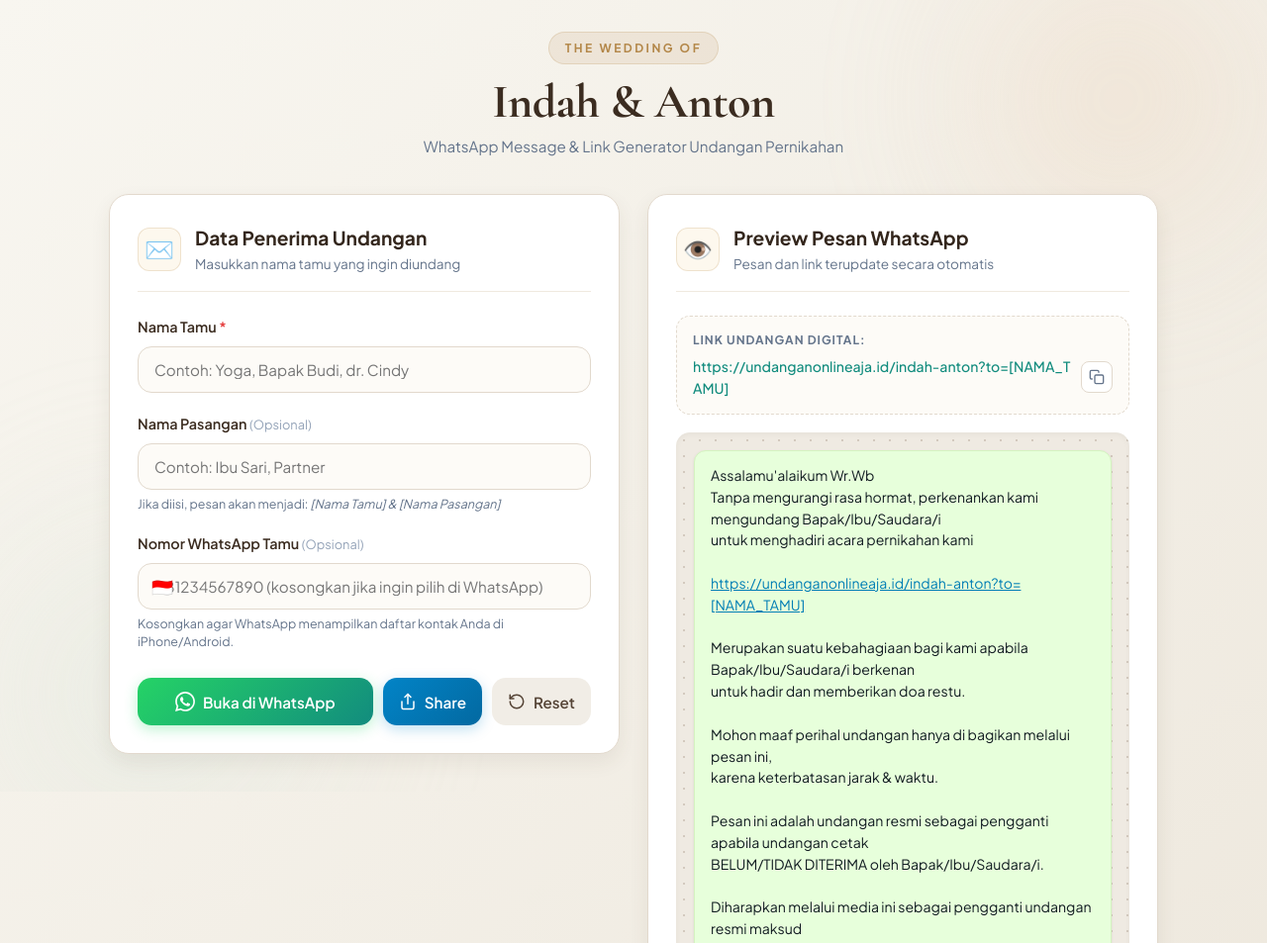
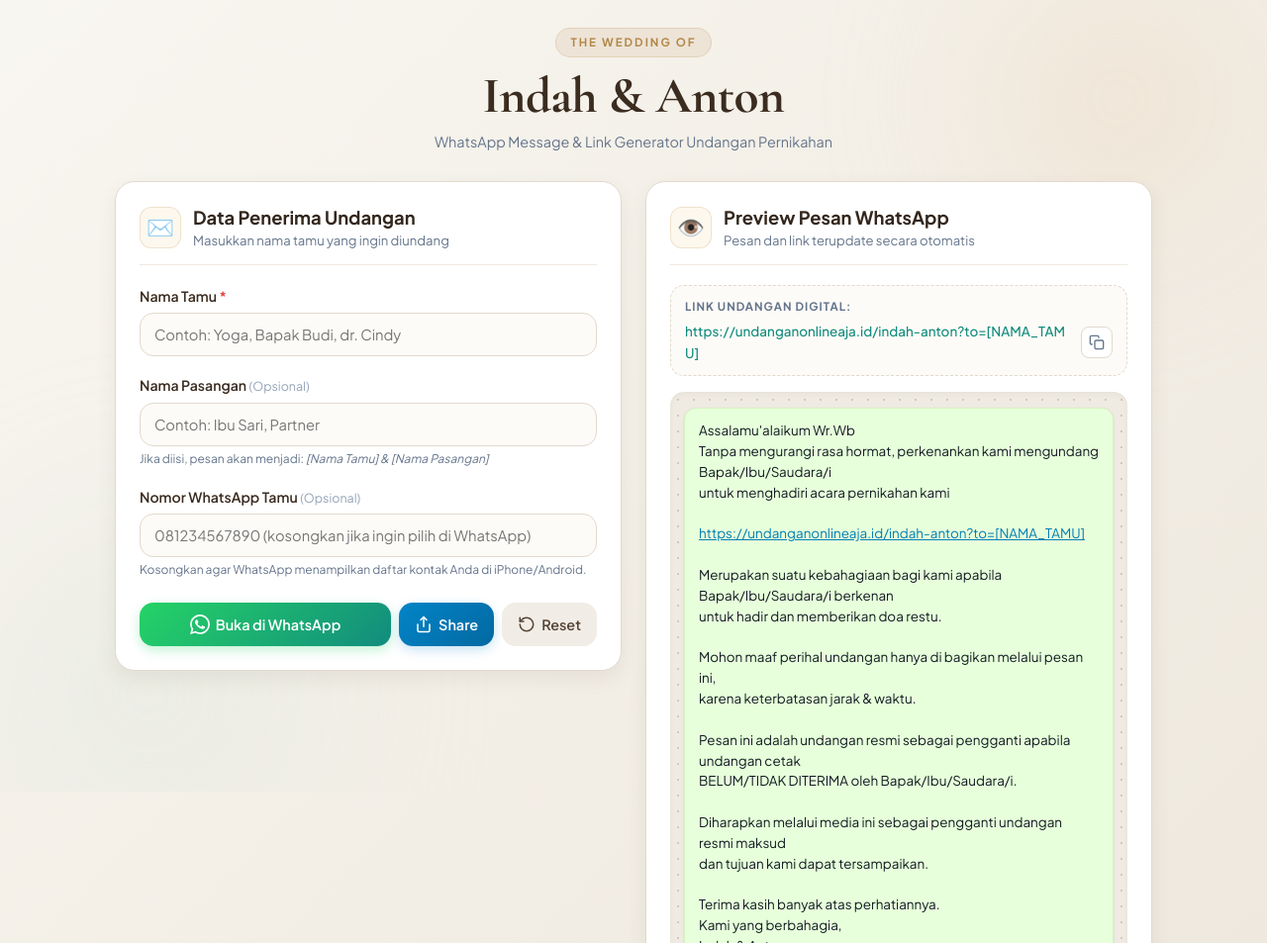
Before and after one commit to antonwiji/invite-wedding, a plain HTML site: page index.html in a window 1280 px wide. Shown: the top 953 px of the page at 99% size. Drawn offline with nearby package versions, Linux system fonts and the light colour scheme.

Commit message:
fixing ui

```diff
--- a/index.html
+++ b/index.html
@@ -81,7 +81,6 @@
               Nomor WhatsApp Tamu <span class="optional">(Opsional)</span>
             </label>
             <div class="input-wrapper phone-wrapper">
-              <span class="input-prefix" aria-hidden="true">🇮🇩</span>
               <input
                 type="tel"
                 id="phoneNumber"
--- a/style.css
+++ b/style.css
@@ -1,6 +1,7 @@
 /* ==========================================================================
    Wedding Invitation WA Message Generator — Stylesheet
    Theme: Elegant Warm Wedding (Champagne, Sage & Gold)
+   Fully Responsive & Mobile-Optimized
    ========================================================================== */
 
 :root {
@@ -35,11 +36,17 @@
   --shadow-lg: 0 16px 36px rgba(78, 60, 40, 0.12);
 }
 
-/* Reset & Base */
-* {
+/* Reset & Global Base */
+*, *::before, *::after {
   box-sizing: border-box;
   margin: 0;
   padding: 0;
+}
+
+html, body {
+  width: 100%;
+  max-width: 100%;
+  overflow-x: hidden;
 }
 
 body {
@@ -48,7 +55,6 @@
   color: var(--text-main);
   min-height: 100vh;
   position: relative;
-  overflow-x: hidden;
   line-height: 1.6;
 }
 
@@ -87,119 +93,140 @@
   left: -100px;
 }
 
-/* Layout Container */
+/* Main Container */
 .app-container {
   position: relative;
   z-index: 1;
-  max-width: 1100px;
+  width: 100%;
+  max-width: 1080px;
   margin: 0 auto;
-  padding: 32px 20px 48px;
+  padding: 28px 16px 48px;
 }
 
-/* Header Section */
+/* Header */
 .app-header {
   text-align: center;
-  margin-bottom: 36px;
+  margin-bottom: 28px;
+  padding: 0 8px;
 }
 
 .badge {
   display: inline-block;
-  font-size: 0.75rem;
+  font-size: 0.72rem;
   font-weight: 700;
   text-transform: uppercase;
-  letter-spacing: 2.5px;
+  letter-spacing: 2px;
   color: var(--accent-gold);
   background: rgba(179, 135, 73, 0.12);
-  padding: 6px 16px;
+  padding: 5px 14px;
   border-radius: 999px;
-  margin-bottom: 12px;
+  margin-bottom: 10px;
   border: 1px solid rgba(179, 135, 73, 0.2);
 }
 
 .couple-names {
   font-family: var(--font-serif);
-  font-size: 3rem;
+  font-size: clamp(2.2rem, 7vw, 3.2rem);
   font-weight: 700;
   color: #3b2c20;
   letter-spacing: -0.5px;
   margin-bottom: 6px;
-  line-height: 1.1;
+  line-height: 1.15;
+  word-break: break-word;
 }
 
 .subtitle {
-  font-size: 0.95rem;
+  font-size: 0.9rem;
   color: var(--text-muted);
-  max-width: 480px;
+  max-width: 460px;
   margin: 0 auto;
+  line-height: 1.5;
 }
 
-/* Two-column Grid */
+/* Main Responsive Grid */
 .main-grid {
   display: grid;
-  grid-template-columns: 1fr 1fr;
-  gap: 28px;
+  grid-template-columns: minmax(0, 1fr) minmax(0, 1fr);
+  gap: 24px;
   align-items: start;
+  width: 100%;
+  max-width: 100%;
 }
 
 @media (max-width: 860px) {
   .main-grid {
-    grid-template-columns: 1fr;
-    gap: 24px;
+    grid-template-columns: minmax(0, 1fr);
+    gap: 20px;
   }
 }
 
-/* Card Common Styles */
+/* Card Styling */
 .card {
   background: var(--card-bg);
   border-radius: var(--radius-lg);
   border: 1px solid var(--border-color);
   box-shadow: var(--shadow-md);
-  padding: 28px;
+  padding: 24px;
+  width: 100%;
+  max-width: 100%;
+  min-width: 0;
+  box-sizing: border-box;
+}
+
+@media (max-width: 480px) {
+  .card {
+    padding: 18px 16px;
+    border-radius: 16px;
+  }
 }
 
 .card-header {
   display: flex;
   align-items: center;
-  gap: 14px;
-  margin-bottom: 24px;
-  padding-bottom: 16px;
+  gap: 12px;
+  margin-bottom: 20px;
+  padding-bottom: 14px;
   border-bottom: 1px solid #f0e9df;
 }
 
 .card-icon {
-  font-size: 1.5rem;
-  width: 44px;
-  height: 44px;
+  font-size: 1.4rem;
+  width: 42px;
+  height: 42px;
   display: flex;
   align-items: center;
   justify-content: center;
   background: var(--accent-gold-light);
   border-radius: 12px;
   border: 1px solid rgba(179, 135, 73, 0.2);
+  flex-shrink: 0;
 }
 
 .card-header h2 {
-  font-size: 1.2rem;
+  font-size: 1.15rem;
   font-weight: 700;
   color: #33261c;
+  line-height: 1.3;
 }
 
 .card-desc {
-  font-size: 0.85rem;
+  font-size: 0.82rem;
   color: var(--text-muted);
 }
 
-/* Form Groups & Inputs */
+/* Form Elements */
 .form-group {
-  margin-bottom: 20px;
+  margin-bottom: 18px;
+  width: 100%;
+  max-width: 100%;
 }
 
 .form-group label {
   display: block;
-  font-size: 0.9rem;
+  font-size: 0.88rem;
   font-weight: 600;
   color: #3b2c20;
-  margin-bottom: 8px;
+  margin-bottom: 6px;
 }
 
 .required {
@@ -207,7 +234,7 @@
 }
 
 .optional {
-  font-size: 0.8rem;
+  font-size: 0.78rem;
   font-weight: 400;
   color: var(--text-light);
 }
@@ -216,6 +243,8 @@
   position: relative;
   display: flex;
   align-items: center;
+  width: 100%;
+  max-width: 100%;
 }
 
 .phone-wrapper .input-prefix {
@@ -232,22 +261,25 @@
 input[type="text"],
 input[type="tel"] {
   width: 100%;
-  padding: 13px 16px;
+  max-width: 100%;
+  min-width: 0;
+  padding: 12px 14px;
   font-family: var(--font-sans);
-  font-size: 0.95rem;
+  font-size: 0.92rem;
   color: var(--text-main);
   background: #fdfbf7;
   border: 1.5px solid var(--border-color);
   border-radius: var(--radius-md);
   outline: none;
   transition: all 0.2s ease;
+  box-sizing: border-box;
 }
 
 input[type="text"]:focus,
 input[type="tel"]:focus {
   background: #ffffff;
   border-color: var(--accent-gold);
-  box-shadow: 0 0 0 4px rgba(179, 135, 73, 0.15);
+  box-shadow: 0 0 0 3px rgba(179, 135, 73, 0.15);
 }
 
 input.input-error {
@@ -257,9 +289,9 @@
 
 .error-message {
   display: none;
-  font-size: 0.8rem;
+  font-size: 0.78rem;
   color: var(--error-color);
-  margin-top: 6px;
+  margin-top: 5px;
   font-weight: 500;
 }
 
@@ -269,45 +301,61 @@
 
 .field-hint {
   display: block;
-  font-size: 0.78rem;
+  font-size: 0.75rem;
   color: var(--text-muted);
-  margin-top: 6px;
-  line-height: 1.4;
+  margin-top: 5px;
+  line-height: 1.35;
 }
 
-/* Button Styling */
+/* Button Layout — Fully Responsive */
 .button-group {
-  display: flex;
-  gap: 10px;
-  margin-top: 28px;
+  display: grid;
+  grid-template-columns: 1fr auto auto;
+  gap: 8px;
+  margin-top: 24px;
+  width: 100%;
+  max-width: 100%;
+}
+
+@media (max-width: 520px) {
+  .button-group {
+    grid-template-columns: 1fr 1fr;
+    gap: 8px;
+  }
+
+  .btn-primary {
+    grid-column: 1 / -1; /* Top full-width */
+  }
 }
 
 .btn {
   display: inline-flex;
   align-items: center;
   justify-content: center;
-  gap: 8px;
-  padding: 14px 18px;
+  gap: 6px;
+  padding: 12px 16px;
   font-family: var(--font-sans);
-  font-size: 0.95rem;
+  font-size: 0.9rem;
   font-weight: 600;
   border-radius: var(--radius-md);
   cursor: pointer;
   transition: all 0.2s ease;
   border: none;
   text-decoration: none;
+  min-width: 0;
+  box-sizing: border-box;
+  white-space: nowrap;
 }
 
 .btn-primary {
-  flex: 1;
   background: linear-gradient(135deg, #25d366 0%, #128c7e 100%);
   color: #ffffff;
-  box-shadow: 0 4px 14px rgba(37, 211, 102, 0.3);
+  box-shadow: 0 4px 12px rgba(37, 211, 102, 0.28);
 }
 
 .btn-primary:hover {
   background: linear-gradient(135deg, #22bf5b 0%, #0f7a6e 100%);
-  box-shadow: 0 6px 18px rgba(37, 211, 102, 0.4);
+  box-shadow: 0 6px 16px rgba(37, 211, 102, 0.35);
   transform: translateY(-1px);
 }
 
@@ -318,13 +366,12 @@
 .btn-share {
   background: linear-gradient(135deg, #0284c7 0%, #0369a1 100%);
   color: #ffffff;
-  box-shadow: 0 4px 14px rgba(2, 132, 199, 0.25);
-  padding: 14px 16px;
+  box-shadow: 0 4px 12px rgba(2, 132, 199, 0.22);
 }
 
 .btn-share:hover {
   background: linear-gradient(135deg, #0369a1 0%, #075985 100%);
-  box-shadow: 0 6px 18px rgba(2, 132, 199, 0.35);
+  box-shadow: 0 6px 16px rgba(2, 132, 199, 0.3);
   transform: translateY(-1px);
 }
 
@@ -335,7 +382,6 @@
 .btn-secondary {
   background: #f1ede6;
   color: #554436;
-  padding: 14px 16px;
 }
 
 .btn-secondary:hover {
@@ -343,11 +389,16 @@
   color: #3b2c20;
 }
 
+.btn-secondary:active {
+  transform: translateY(0);
+}
+
 .btn-outline {
   width: 100%;
   background: #fdfbf7;
   color: #4a3b2c;
   border: 1.5px solid var(--border-color);
+  padding: 12px 16px;
 }
 
 .btn-outline:hover {
@@ -361,32 +412,41 @@
   background: #fdfbf7;
   border: 1px dashed var(--border-color);
   border-radius: var(--radius-md);
-  padding: 14px 16px;
-  margin-bottom: 18px;
+  padding: 12px 14px;
+  margin-bottom: 16px;
+  width: 100%;
+  max-width: 100%;
+  min-width: 0;
+  box-sizing: border-box;
 }
 
 .url-preview-label {
-  font-size: 0.75rem;
+  font-size: 0.72rem;
   font-weight: 700;
   text-transform: uppercase;
   letter-spacing: 1px;
   color: var(--text-muted);
-  margin-bottom: 6px;
+  margin-bottom: 5px;
 }
 
 .url-preview-content {
   display: flex;
   align-items: center;
   justify-content: space-between;
-  gap: 10px;
+  gap: 8px;
+  width: 100%;
+  min-width: 0;
 }
 
 .url-preview-content a {
-  font-size: 0.88rem;
+  font-size: 0.84rem;
   color: #128c7e;
   text-decoration: none;
   font-weight: 500;
   word-break: break-all;
+  overflow-wrap: anywhere;
+  min-width: 0;
+  flex: 1;
 }
 
 .url-preview-content a:hover {
@@ -420,37 +480,46 @@
   background-image: radial-gradient(#d3c9be 1px, transparent 1px);
   background-size: 16px 16px;
   border-radius: var(--radius-md);
-  padding: 18px;
-  margin-bottom: 18px;
-  min-height: 260px;
+  padding: 16px 14px;
+  margin-bottom: 16px;
+  min-height: 220px;
   display: flex;
   flex-direction: column;
   justify-content: flex-start;
   box-shadow: inset 0 2px 6px rgba(0, 0, 0, 0.04);
+  width: 100%;
+  max-width: 100%;
+  min-width: 0;
+  box-sizing: border-box;
 }
 
 .wa-chat-bubble {
   background: var(--wa-bubble-bg);
   border: 1px solid var(--wa-bubble-border);
   border-radius: 12px 12px 2px 12px;
-  padding: 14px 16px;
+  padding: 12px 14px;
   box-shadow: 0 1px 3px rgba(0, 0, 0, 0.08);
   position: relative;
   align-self: flex-end;
+  width: 100%;
   max-width: 100%;
+  min-width: 0;
+  box-sizing: border-box;
 }
 
 .wa-message-text {
-  font-size: 0.88rem;
+  font-size: 0.84rem;
   line-height: 1.55;
   color: #111b21;
   white-space: pre-wrap;
   word-break: break-word;
+  overflow-wrap: break-word;
 }
 
 .wa-message-text a {
   color: #027eb5;
   text-decoration: underline;
+  word-break: break-all;
 }
 
 .wa-meta {
@@ -462,12 +531,12 @@
 }
 
 .wa-time {
-  font-size: 0.7rem;
+  font-size: 0.68rem;
   color: #667781;
 }
 
 .wa-ticks {
-  font-size: 0.75rem;
+  font-size: 0.72rem;
   color: #53bdeb;
   font-weight: bold;
 }
@@ -476,34 +545,37 @@
 .preview-actions {
   display: flex;
   flex-direction: column;
-  gap: 10px;
+  gap: 8px;
+  width: 100%;
 }
 
 /* Footer */
 .app-footer {
   text-align: center;
-  margin-top: 40px;
-  font-size: 0.85rem;
+  margin-top: 36px;
+  font-size: 0.82rem;
   color: var(--text-light);
 }
 
 /* Toast Pop-up */
 .toast {
   position: fixed;
-  bottom: 24px;
+  bottom: 20px;
   left: 50%;
   transform: translateX(-50%) translateY(100px);
   background: #2d3748;
   color: #ffffff;
-  padding: 12px 24px;
+  padding: 10px 20px;
   border-radius: 999px;
-  font-size: 0.9rem;
+  font-size: 0.85rem;
   font-weight: 500;
   box-shadow: var(--shadow-lg);
   opacity: 0;
   pointer-events: none;
   transition: all 0.3s cubic-bezier(0.175, 0.885, 0.32, 1.275);
   z-index: 9999;
+  max-width: 90vw;
+  text-align: center;
 }
 
 .toast.show {
```
